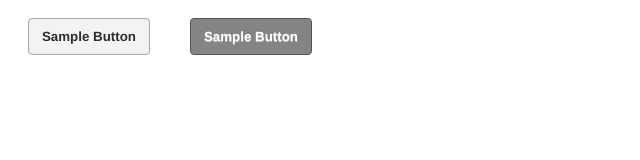
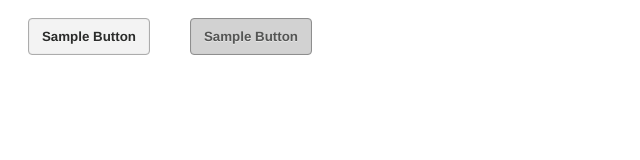
Before and after one commit to KensoDev/CSS3-button-SASS, a plain HTML site: page index.html in a window 1280 px wide. Shown: the whole page, without its empty margins (0-640 px from the left). Drawn offline with Linux system fonts and the light colour scheme.

Commit message:
Fixed the colors, looks nicer now

```diff
--- a/sass/screen.scss
+++ b/sass/screen.scss
@@ -28,7 +28,7 @@ a.button {
 	}
 }
 .something {
-	@include css3button(#848484, #515151, #FFFFFF, #8E8E8E, #6D6D6D);
+	@include css3button(#D2D2D2, #8e8e8e, #545554, #DFDFDF, #A3A3A3);
 	@include box-shadow(inset 0px 0px 1px rgba(179,179,179,1));
 	@include background-image(linear-gradient(45%, rgb(207,207,207) 0%, rgb(233,233,233) 100%));
 	@include text-shadow(rgba(254,254,254,0.5) 0px 1px 0px);
```
Also changed, not shown: stylesheets/screen.css.
